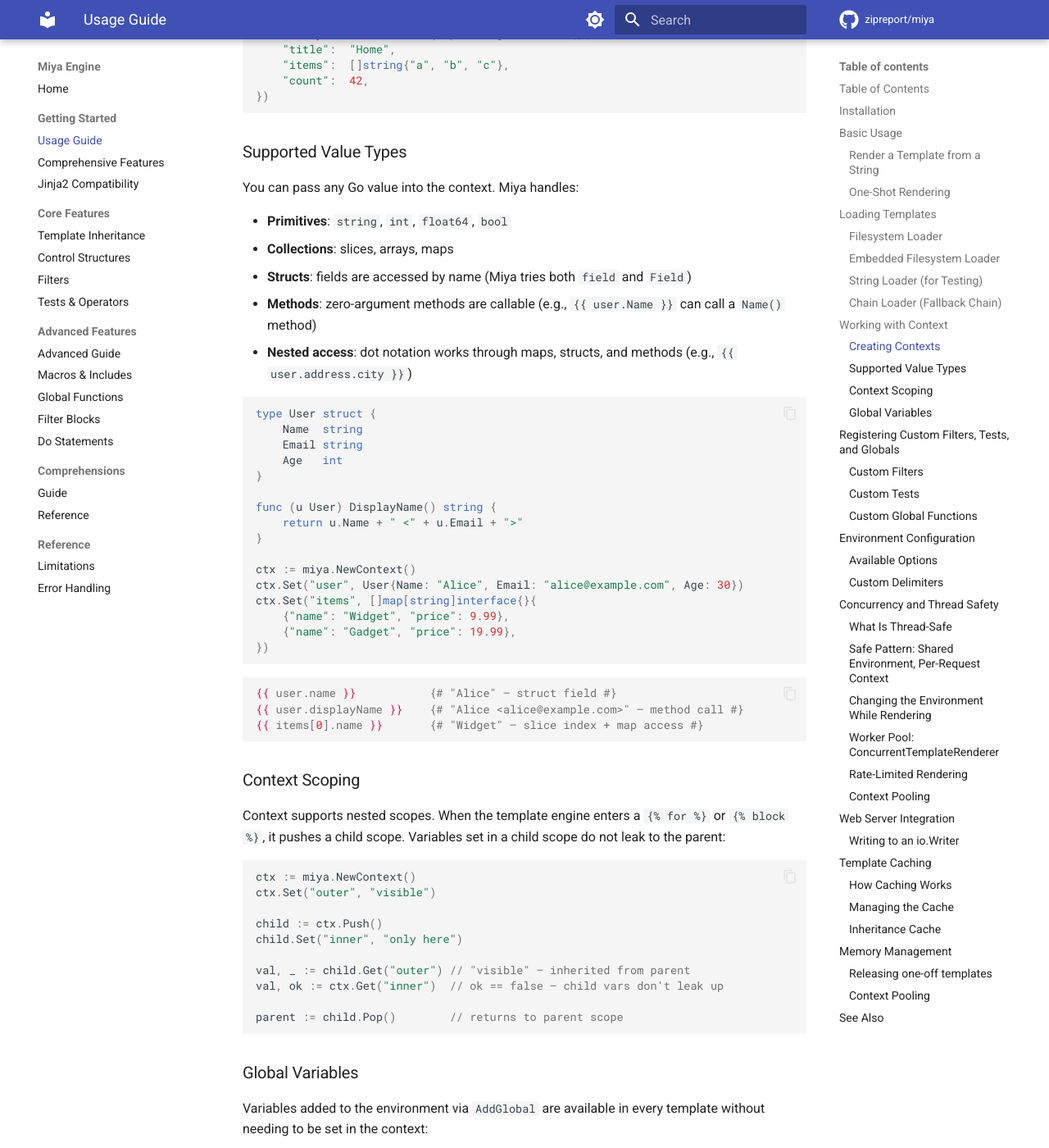
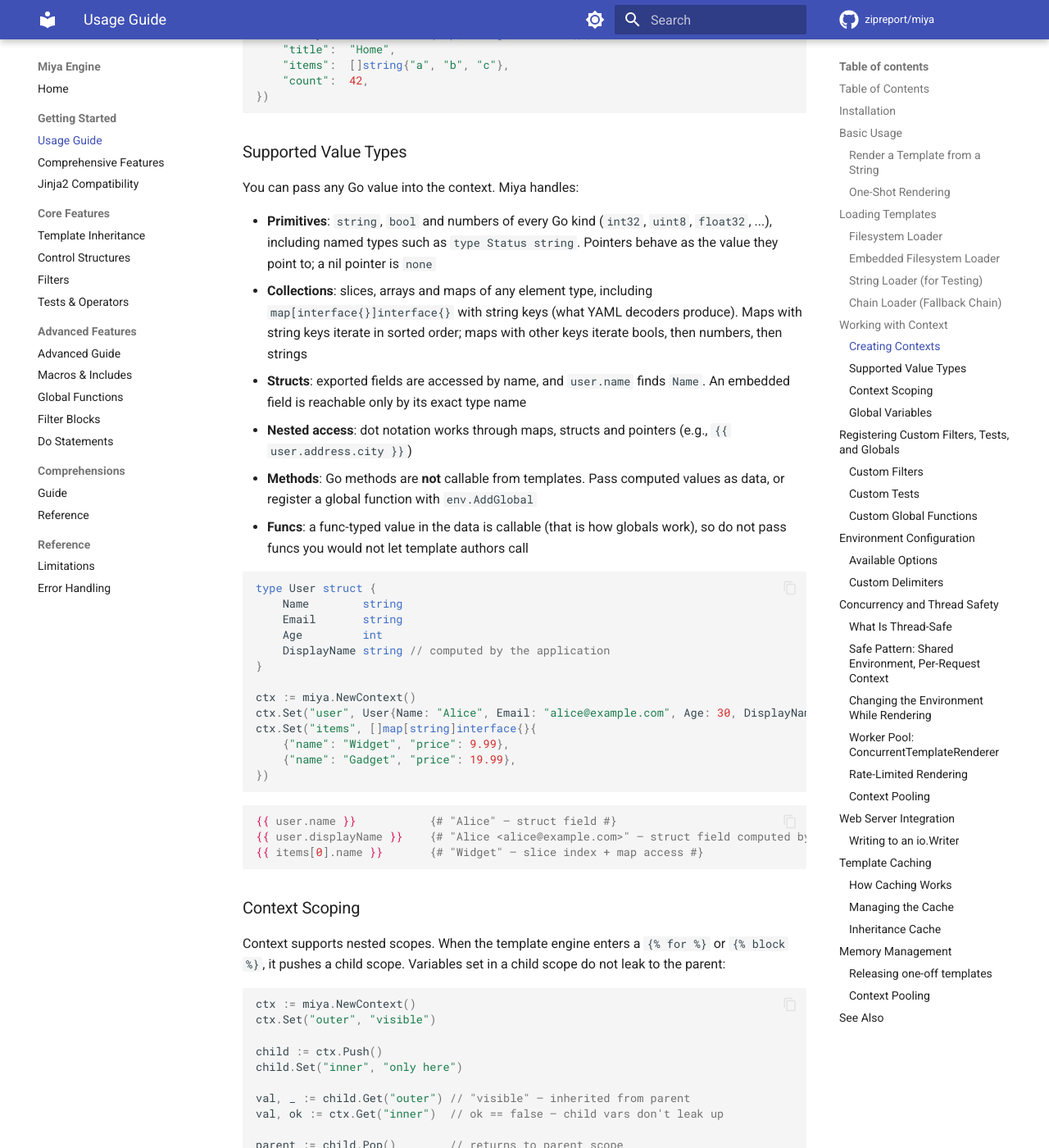
Before and after one commit to zipreport/miya, an MkDocs documentation site: the page built from docs/USAGE_GUIDE.md, in a window 1280 px wide and 1400 px high, scrolled down 4707 px. Shown: the whole window at 82% size. Built offline with MkDocs 1.6.1 and Material for MkDocs 9.7.7, drawn with Linux system fonts in a browser that asks for light colours; comment, search, counter and statistics services are not loaded.

Commit message:
bugfix: update tests, docs, changelog and allow-list for Go value access
Co-Authored-By: Claude Sonnet 5.5 <noreply@anthropic.com>

````diff
--- a/docs/USAGE_GUIDE.md
+++ b/docs/USAGE_GUIDE.md
@@ -230,25 +230,23 @@ ctx := miya.NewContextFrom(map[string]interface{}{
 
 You can pass any Go value into the context. Miya handles:
 
-- **Primitives**: `string`, `int`, `float64`, `bool`
-- **Collections**: slices, arrays, maps
-- **Structs**: fields are accessed by name (Miya tries both `field` and `Field`)
-- **Methods**: zero-argument methods are callable (e.g., `{{ user.Name }}` can call a `Name()` method)
-- **Nested access**: dot notation works through maps, structs, and methods (e.g., `{{ user.address.city }}`)
+- **Primitives**: `string`, `bool` and numbers of every Go kind (`int32`, `uint8`, `float32`, ...), including named types such as `type Status string`. Pointers behave as the value they point to; a nil pointer is `none`
+- **Collections**: slices, arrays and maps of any element type, including `map[interface{}]interface{}` with string keys (what YAML decoders produce). Maps with string keys iterate in sorted order; maps with other keys iterate bools, then numbers, then strings
+- **Structs**: exported fields are accessed by name, and `user.name` finds `Name`. An embedded field is reachable only by its exact type name
+- **Nested access**: dot notation works through maps, structs and pointers (e.g., `{{ user.address.city }}`)
+- **Methods**: Go methods are **not** callable from templates. Pass computed values as data, or register a global function with `env.AddGlobal`
+- **Funcs**: a func-typed value in the data is callable (that is how globals work), so do not pass funcs you would not let template authors call
 
 ```go
 type User struct {
-    Name  string
-    Email string
-    Age   int
-}
-
-func (u User) DisplayName() string {
-    return u.Name + " <" + u.Email + ">"
+    Name        string
+    Email       string
+    Age         int
+    DisplayName string // computed by the application
 }
 
 ctx := miya.NewContext()
-ctx.Set("user", User{Name: "Alice", Email: "alice@example.com", Age: 30})
+ctx.Set("user", User{Name: "Alice", Email: "alice@example.com", Age: 30, DisplayName: "Alice <alice@example.com>"})
 ctx.Set("items", []map[string]interface{}{
     {"name": "Widget", "price": 9.99},
     {"name": "Gadget", "price": 19.99},
@@ -257,7 +255,7 @@ ctx.Set("items", []map[string]interface{}{
 
 ```html+jinja
 {{ user.name }}           {# "Alice" — struct field #}
-{{ user.displayName }}    {# "Alice <alice@example.com>" — method call #}
+{{ user.displayName }}    {# "Alice <alice@example.com>" — struct field computed by the application #}
 {{ items[0].name }}       {# "Widget" — slice index + map access #}
 ```
 
````
Also changed, not shown: CHANGELOG.md (+7 -0 lines), 4 other files.
